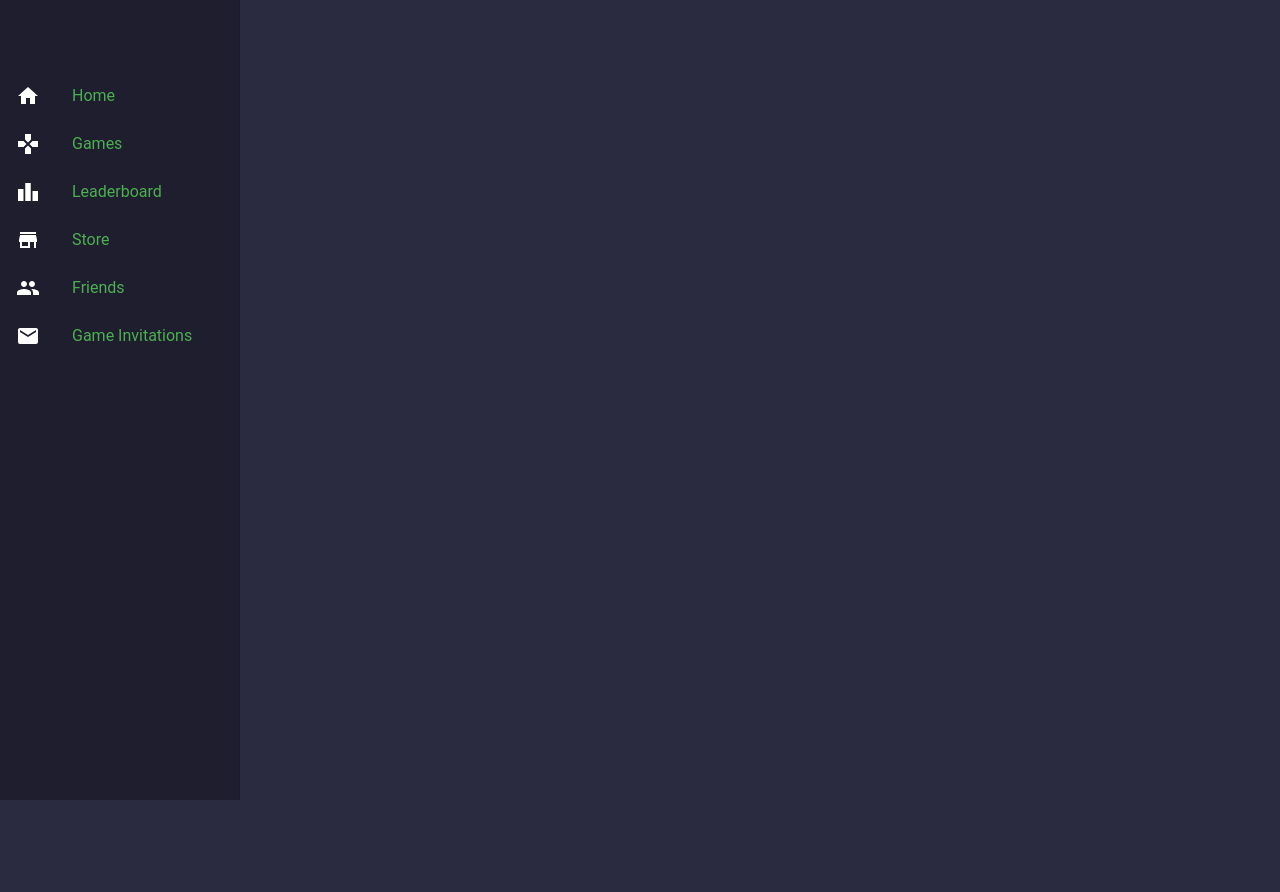
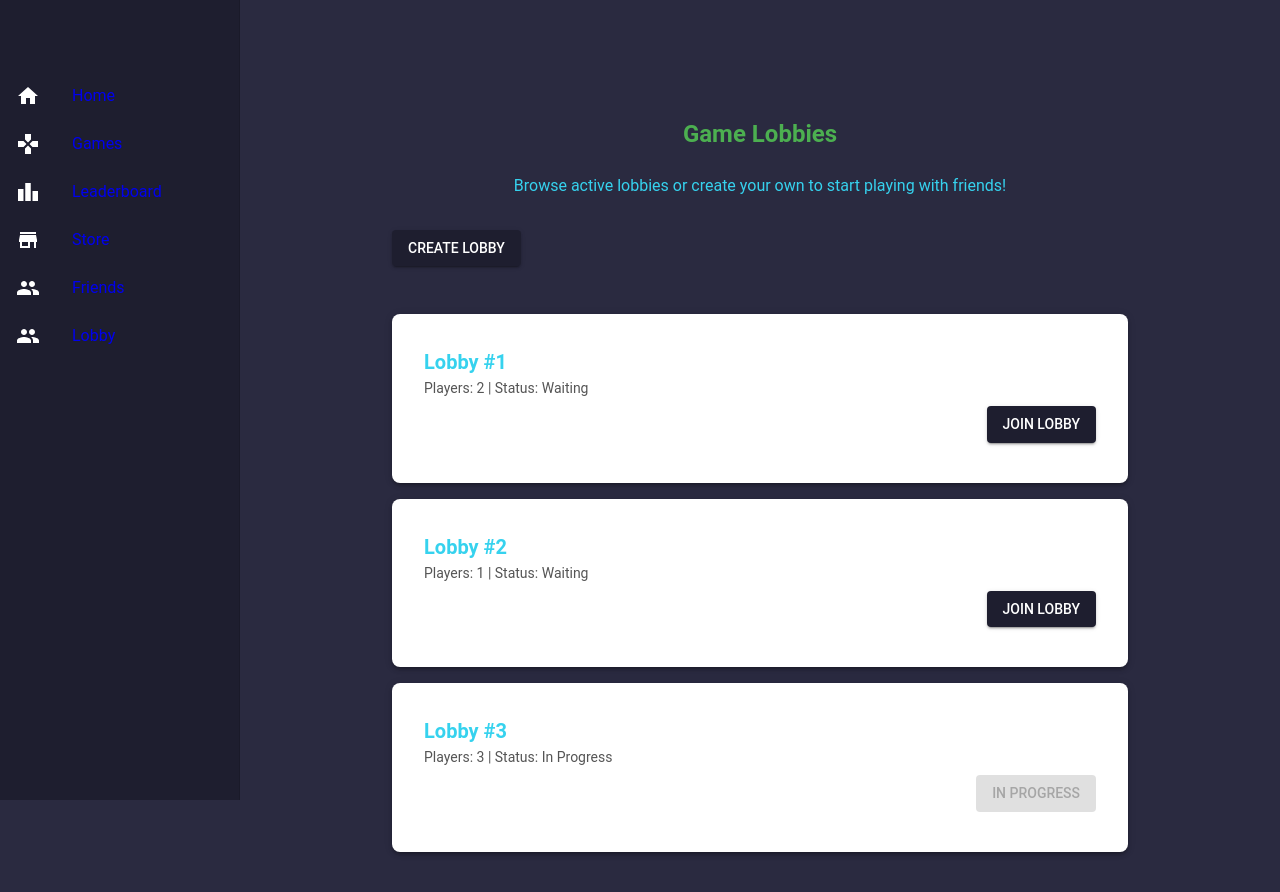
Before and after one commit to dorothyh-ms/bachelor-year3-platform-frontend, a React (Vite) app: page /lobby in a window 1280 px wide. Shown: the top 892 px of the page. Before the commit the page ends 800 px from the top, so only its background shows below. Built offline with nearby package versions, Linux system fonts and the light colour scheme.

Commit message:
Lobby page

```diff
--- a/src/App.css
+++ b/src/App.css
@@ -37,3 +37,22 @@ a {
 a:hover {
   color: #388E3C; /* Darker green on hover for links */
 }
+
+/* src/App.css */
+.card {
+  border-radius: 8px;
+  padding: 16px;
+  background-color: #ffffff;
+  box-shadow: 0px 2px 5px rgba(0, 0, 0, 0.1);
+  transition: transform 0.2s ease, box-shadow 0.2s ease;
+}
+
+.card:hover {
+  transform: scale(1.02);
+  box-shadow: 0px 4px 10px rgba(0, 0, 0, 0.15);
+}
+
+button {
+  font-size: 0.9rem;
+  font-weight: bold;
+}
--- a/src/App.tsx
+++ b/src/App.tsx
@@ -6,15 +6,13 @@ import GamesIcon from '@mui/icons-material/Games';
 import LeaderboardIcon from '@mui/icons-material/Leaderboard';
 import StoreIcon from '@mui/icons-material/Store';
 import FriendsIcon from '@mui/icons-material/Group';
-import MailIcon from '@mui/icons-material/Mail'; // For Game Invitations
+import PeopleIcon from '@mui/icons-material/People'; // Lobby Icon
 import Home from './pages/Home';
 import Games from './pages/Games';
 import Leaderboard from './pages/Leaderboard';
 import Store from './pages/Store';
 import Friends from './pages/Friends';
-import GameInvitations from './pages/GameInvitations'; // Import new page
-import './App.css';
-
+import Lobby from './pages/Lobby'; // Lobby Component
 
 const drawerWidth = 240;
 
@@ -23,7 +21,6 @@ const App: React.FC = () => {
         <Router>
             <CssBaseline />
             <Box sx={{ display: 'flex' }}>
-                {/* Sidebar */}
                 <Drawer
                     sx={{
                         width: drawerWidth,
@@ -60,9 +57,9 @@ const App: React.FC = () => {
                             <ListItemIcon><FriendsIcon sx={{ color: '#ffffff' }} /></ListItemIcon>
                             <ListItemText primary="Friends" />
                         </ListItem>
-                        <ListItem button component={Link} to="/game-invitations">
-                            <ListItemIcon><MailIcon sx={{ color: '#ffffff' }} /></ListItemIcon>
-                            <ListItemText primary="Game Invitations" />
+                        <ListItem button component={Link} to="/lobby">
+                            <ListItemIcon><PeopleIcon sx={{ color: '#ffffff' }} /></ListItemIcon>
+                            <ListItemText primary="Lobby" />
                         </ListItem>
                     </List>
                 </Drawer>
@@ -84,7 +81,7 @@ const App: React.FC = () => {
                         <Route path="/leaderboard" element={<Leaderboard />} />
                         <Route path="/store" element={<Store />} />
                         <Route path="/friends" element={<Friends />} />
-                        <Route path="/game-invitations" element={<GameInvitations />} />
+                        <Route path="/lobby" element={<Lobby />} />
                     </Routes>
                 </Box>
             </Box>
--- a/src/pages/Lobby.tsx
+++ b/src/pages/Lobby.tsx
@@ -1,36 +1,111 @@
-import React from 'react';
-import { Box, Typography, Button, Card, CardContent } from '@mui/material';
+import React, { useState } from 'react';
+import { Box, Typography, Button, Card, CardContent, Modal, TextField } from '@mui/material';
 
 const mockLobbies = [
     { id: 1, name: 'Lobby #1', players: 2, status: 'Waiting' },
     { id: 2, name: 'Lobby #2', players: 1, status: 'Waiting' },
+    { id: 3, name: 'Lobby #3', players: 3, status: 'In Progress' },
 ];
 
 const Lobby: React.FC = () => {
+    const [lobbies, setLobbies] = useState(mockLobbies);
+    const [open, setOpen] = useState(false);
+    const [newLobbyName, setNewLobbyName] = useState('');
+
+    const handleOpen = () => setOpen(true);
+    const handleClose = () => setOpen(false);
+
+    const handleCreateLobby = () => {
+        if (newLobbyName.trim()) {
+            const newLobby = {
+                id: lobbies.length + 1,
+                name: newLobbyName,
+                players: 0,
+                status: 'Waiting',
+            };
+            setLobbies([...lobbies, newLobby]);
+            setNewLobbyName('');
+            handleClose();
+        }
+    };
+
     return (
-        <Box>
-            <Typography variant="h4" gutterBottom>
+        <Box sx={{ padding: '2rem', maxWidth: '800px', margin: '0 auto' }}>
+            <Typography variant="h4" sx={{ marginBottom: '1.5rem', textAlign: 'center', color: '#4CAF50' }}>
                 Game Lobbies
             </Typography>
-            {mockLobbies.map(lobby => (
+            <Typography variant="body1" sx={{ marginBottom: '2rem', textAlign: 'center' }}>
+                Browse active lobbies or create your own to start playing with friends!
+            </Typography>
+            <Button variant="contained" color="primary" sx={{ marginBottom: '2rem' }} onClick={handleOpen}>
+                Create Lobby
+            </Button>
+            {lobbies.map((lobby) => (
                 <Card
                     key={lobby.id}
                     sx={{
                         margin: '1rem 0',
-                        backgroundColor: 'background.paper',
-                        color: 'text.primary',
+                        padding: '1rem',
+                        boxShadow: 3,
+                        borderRadius: '8px',
+                        backgroundColor: '#ffffff',
+                        transition: 'transform 0.2s ease, box-shadow 0.2s ease',
+                        '&:hover': {
+                            transform: 'scale(1.02)',
+                            boxShadow: '0px 4px 10px rgba(0, 0, 0, 0.15)',
+                        },
                     }}
                 >
                     <CardContent>
-                        <Typography variant="h6">{lobby.name}</Typography>
-                        <Typography>Players: {lobby.players}</Typography>
-                        <Typography>Status: {lobby.status}</Typography>
-                        <Button variant="contained" color="secondary" sx={{ mt: 1 }}>
-                            Join Lobby
-                        </Button>
+                        <Typography variant="h6" sx={{ fontWeight: 600 }}>
+                            {lobby.name}
+                        </Typography>
+                        <Typography variant="body2" sx={{ marginBottom: '0.5rem', color: '#555' }}>
+                            Players: {lobby.players} | Status: {lobby.status}
+                        </Typography>
+                        <Box sx={{ textAlign: 'right' }}>
+                            <Button
+                                variant="contained"
+                                color={lobby.status === 'Waiting' ? 'primary' : 'secondary'}
+                                disabled={lobby.status !== 'Waiting'}
+                            >
+                                {lobby.status === 'Waiting' ? 'Join Lobby' : 'In Progress'}
+                            </Button>
+                        </Box>
                     </CardContent>
                 </Card>
             ))}
+            {/* Modal for Creating a New Lobby */}
+            <Modal open={open} onClose={handleClose}>
+                <Box
+                    sx={{
+                        position: 'absolute',
+                        top: '50%',
+                        left: '50%',
+                        transform: 'translate(-50%, -50%)',
+                        width: 400,
+                        backgroundColor: 'white',
+                        boxShadow: 24,
+                        p: 4,
+                        borderRadius: '8px',
+                    }}
+                >
+                    <Typography variant="h6" gutterBottom>
+                        Create a New Lobby
+                    </Typography>
+                    <TextField
+                        label="Lobby Name"
+                        variant="outlined"
+                        fullWidth
+                        value={newLobbyName}
+                        onChange={(e) => setNewLobbyName(e.target.value)}
+                        sx={{ marginBottom: '1rem' }}
+                    />
+                    <Button variant="contained" color="primary" onClick={handleCreateLobby}>
+                        Create Lobby
+                    </Button>
+                </Box>
+            </Modal>
         </Box>
     );
 };
```
